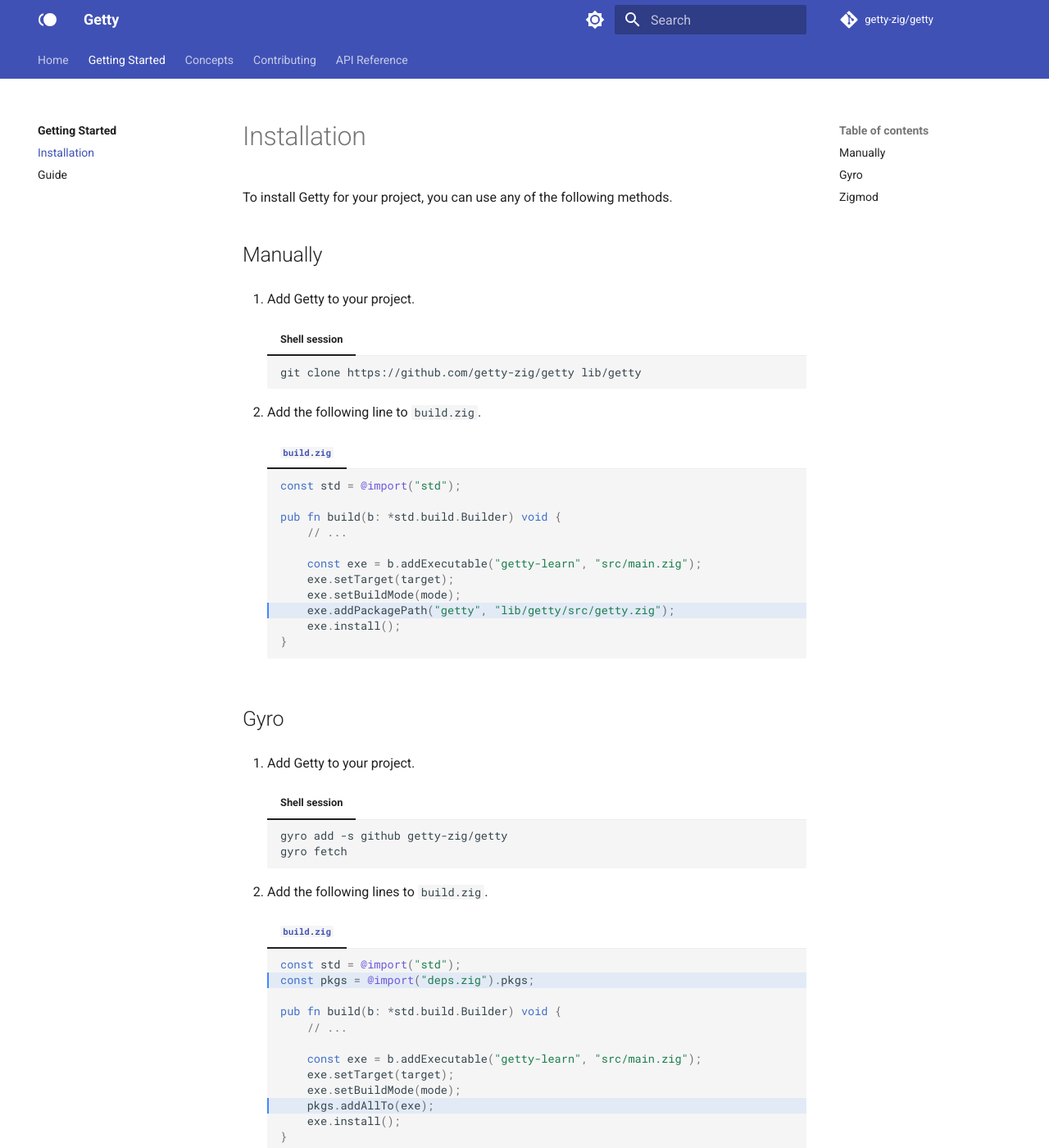
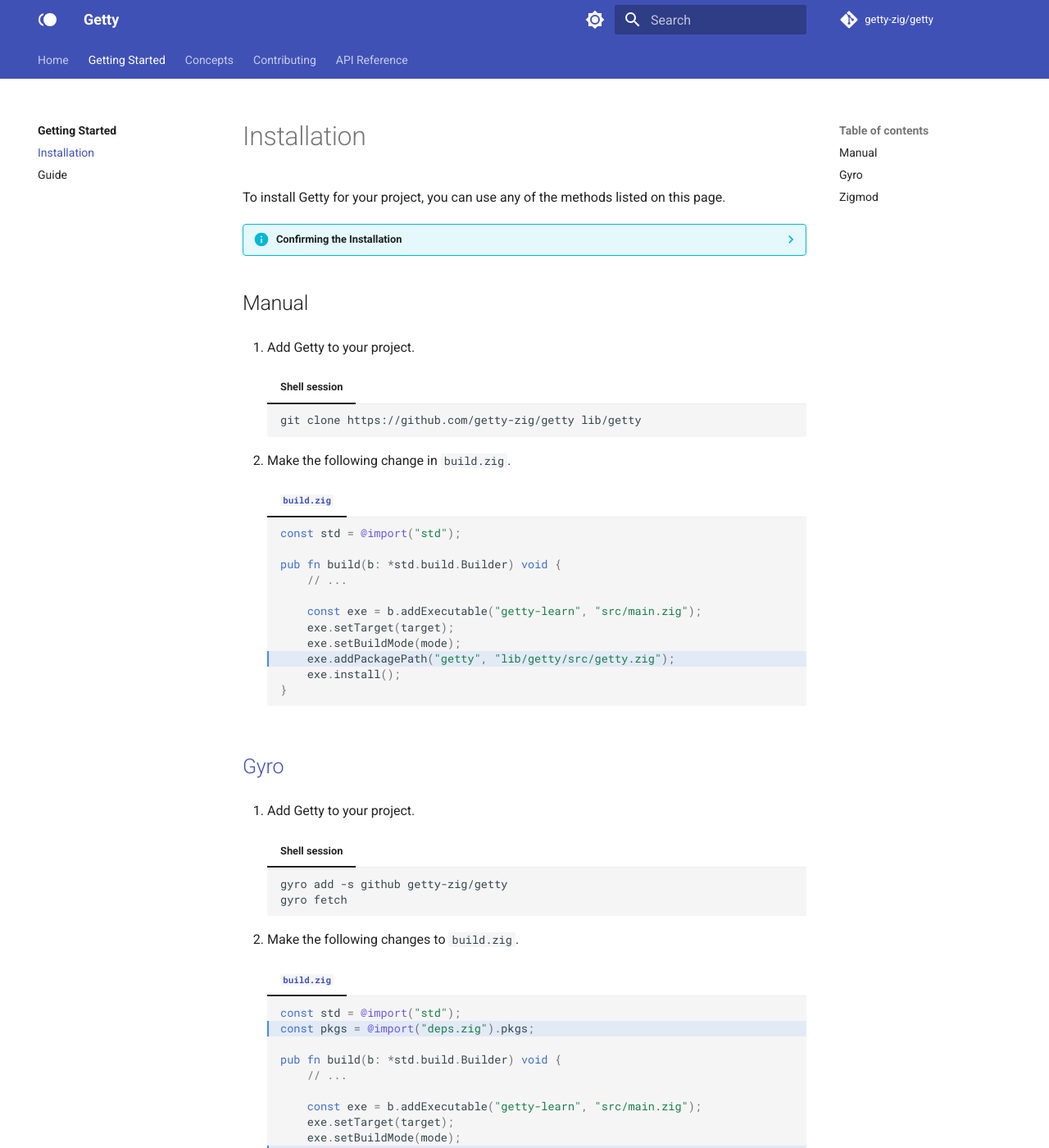
Before and after one commit to getty-zig/getty.so, an MkDocs documentation site: the page built from docs/getting-started/installation.md, in a window 1280 px wide and 1400 px high. Shown: the whole window at 82% size. Built offline with MkDocs 1.6.1 and Material for MkDocs 9.7.7, drawn with Linux system fonts in a browser that asks for light colours; comment, search, counter and statistics services are not loaded; some of the changed text lies outside the part shown.

Commit message:
installation: Add check program

````diff
--- a/docs/getting-started/installation.md
+++ b/docs/getting-started/installation.md
@@ -1,8 +1,33 @@
 # Installation
 
-To install Getty for your project, you can use any of the following methods.
+To install Getty for your project, you can use any of the methods listed on this page.
 
-## Manually
+??? info "Confirming the Installation"
+
+    Once you've installed Getty, you can check that everything works by running the following program.
+
+    === "`src/main.zig`"
+
+        ```zig
+        const std = @import("std");
+        const getty = @import("getty");
+
+        pub fn main() !void {
+            std.debug.print("{}\n", .{getty});
+        }
+        ```
+
+        <div class="result" markdown>
+
+        ```console
+        $ zig build run
+        getty
+        ```
+
+        </div>
+
+
+## Manual
 
 1. Add Getty to your project.
 
@@ -12,7 +37,7 @@ To install Getty for your project, you can use any of the following methods.
         git clone https://github.com/getty-zig/getty lib/getty
         ```
 
-2. Add the following line to `build.zig`.
+2. Make the following change in `build.zig`.
 
     === "`build.zig`"
 
@@ -30,7 +55,7 @@ To install Getty for your project, you can use any of the following methods.
         }
         ```
 
-## Gyro
+## [Gyro](https://github.com/mattnite/gyro)
 
 1. Add Getty to your project.
 
@@ -41,7 +66,7 @@ To install Getty for your project, you can use any of the following methods.
         gyro fetch
         ```
 
-2. Add the following lines to `build.zig`.
+2. Make the following changes to `build.zig`.
 
     === "`build.zig`"
 
@@ -60,9 +85,9 @@ To install Getty for your project, you can use any of the following methods.
         }
         ```
 
-## Zigmod
+## [Zigmod](https://github.com/nektro/zigmod)
 
-1. Add the following lines to `zigmod.yml`.
+1. Make the following changes to `zigmod.yml`.
 
     === "`zigmod.yml`"
 
@@ -81,7 +106,7 @@ To install Getty for your project, you can use any of the following methods.
         zigmod fetch
         ```
 
-3. Add the following lines to `build.zig`.
+3. Make the following changes in `build.zig`.
 
     === "`build.zig`"
 
````
